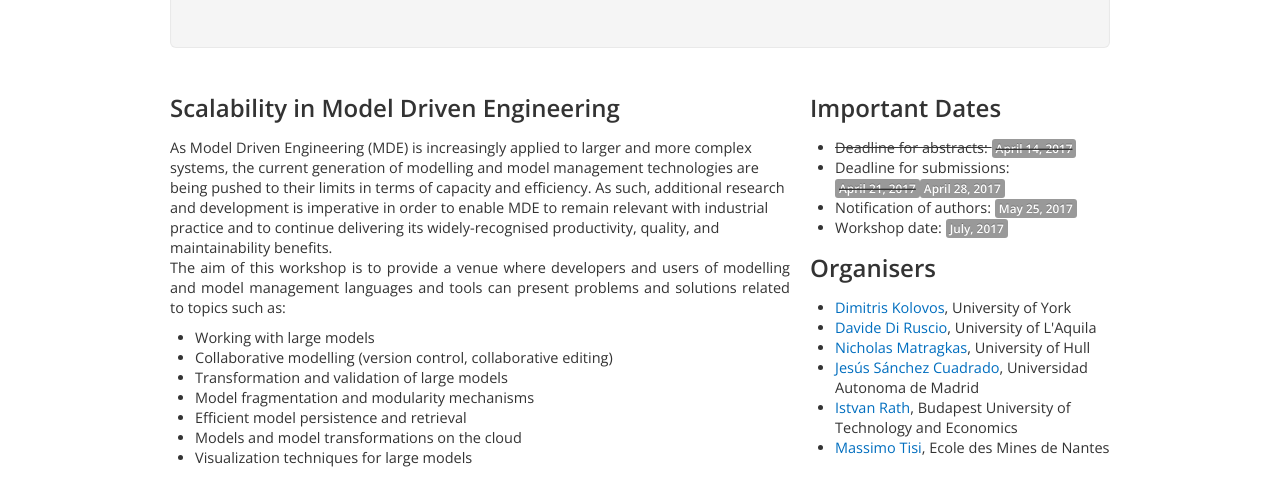
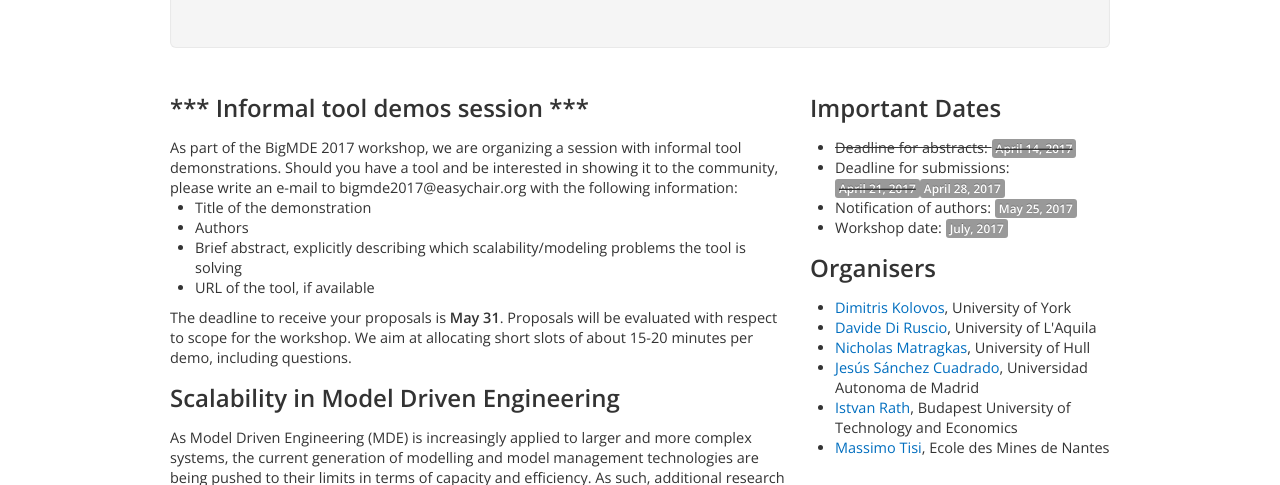
Before and after one commit to big-mde/big-mde.github.io, a plain HTML site: page index.html in a window 1280 px wide. Shown: the part 244-729 px from the top of the page. Drawn offline with nearby package versions, Linux system fonts and the light colour scheme.

Commit message:
Added info about the informal tool demo session

```diff
--- a/index.html
+++ b/index.html
@@ -54,7 +54,24 @@
 	</div>
 
 	<div class="row">
+
+
+
+
+
 		<div class="span8">
+		<h3>*** Informal tool demos session ***</h3>
+			As part of the BigMDE 2017 workshop, we are organizing a session with informal tool demonstrations. Should you have a tool and be interested in showing it to the community, please write an e-mail to bigmde2017@easychair.org with the following information:
+
+			<ul>
+				<li>Title of the demonstration
+				<li>Authors
+				<li>Brief abstract, explicitly describing which scalability/modeling problems the tool is solving
+				<li>URL of the tool, if available
+			</ul>
+			The deadline to receive your proposals is <b>May 31</B>. Proposals will be evaluated with respect to scope for the workshop. We aim at allocating short slots of about 15-20 minutes per demo, including questions.
+
+
 			<h3>Scalability in Model Driven Engineering</h3>
 			As Model Driven Engineering (MDE) is increasingly applied to larger and more complex systems, the current generation of modelling and model management technologies are being pushed to their limits in terms of capacity and efficiency. As such, additional research and development is imperative in order to enable MDE to remain relevant with industrial practice and to continue delivering its widely-recognised productivity, quality, and maintainability benefits.
 			<p>
```
